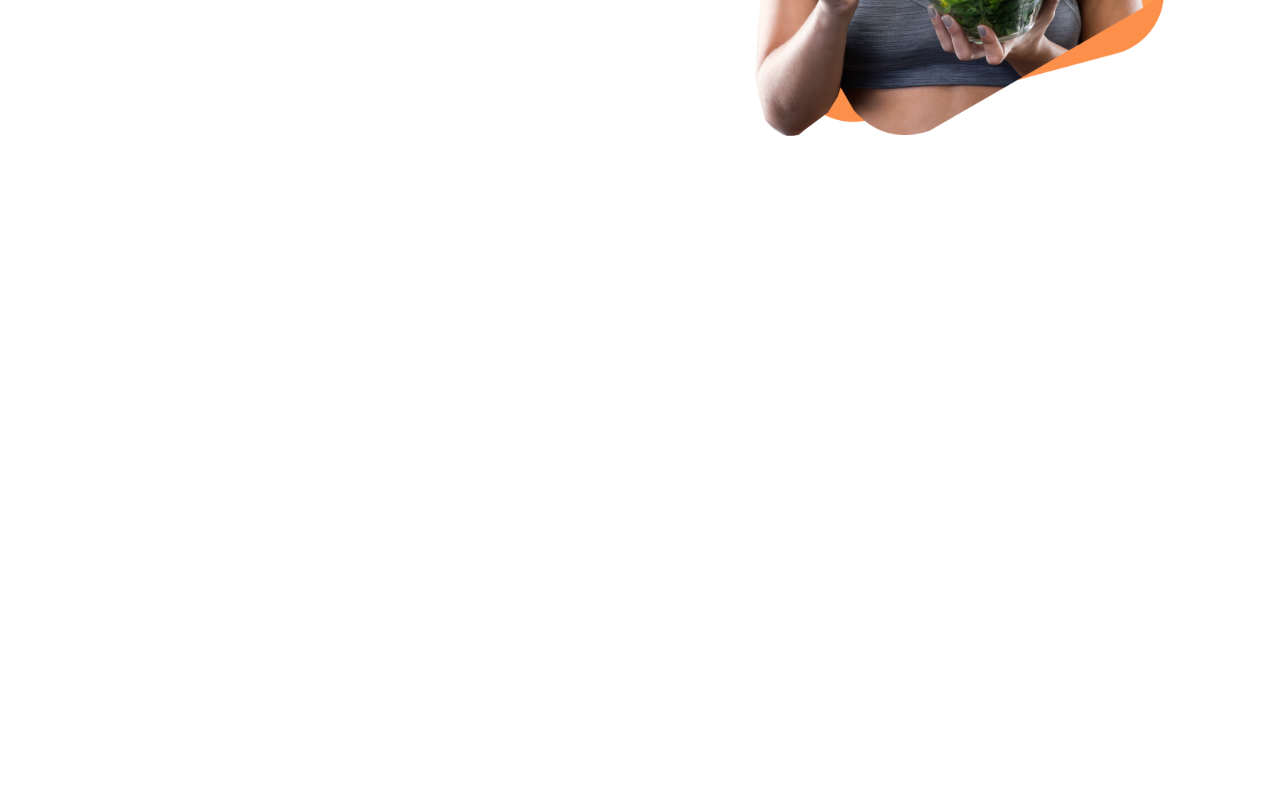
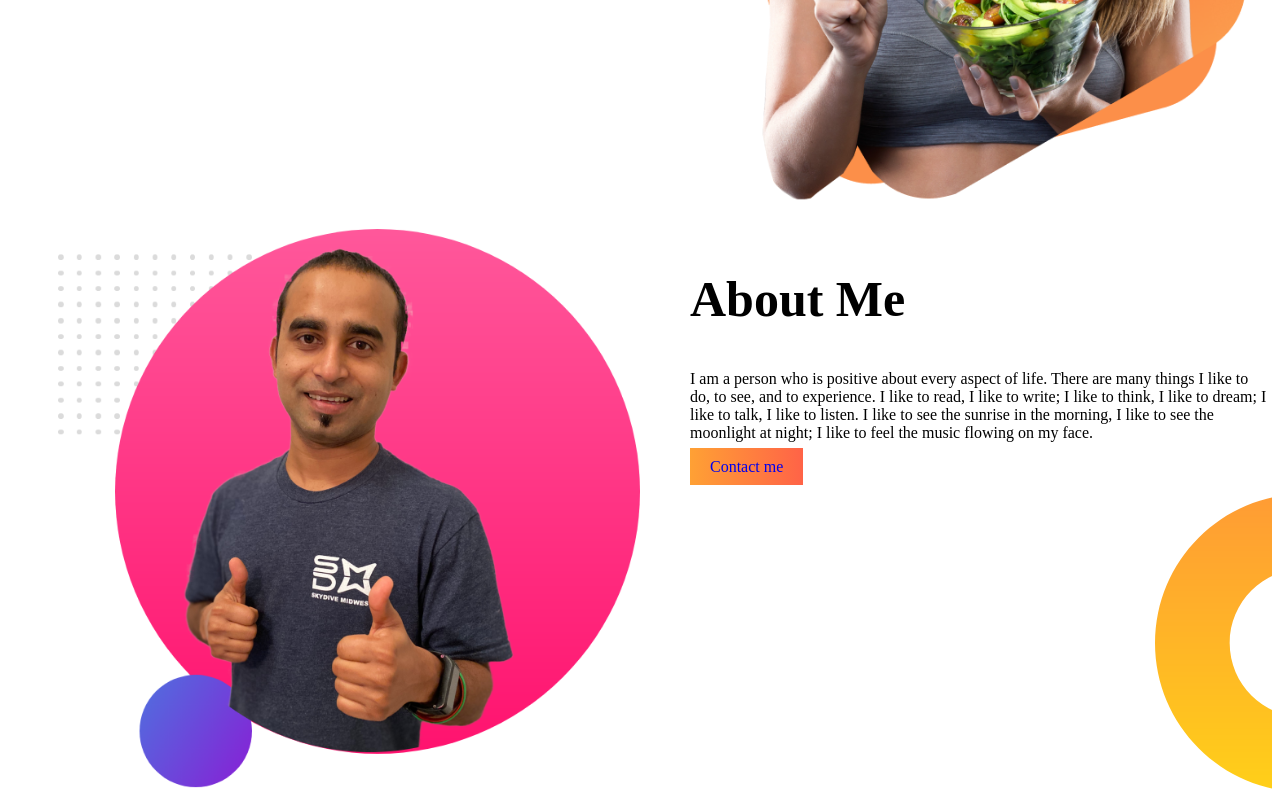
Before and after one commit to xaveer-Arif/assignment, a plain HTML site: page index.html in a window 1280 px wide. Shown: the part 444-1244 px from the top of the page. Before the commit the page ends 800 px from the top, so only its background shows below. Drawn offline with Linux system fonts and the light colour scheme.

Commit message:
sceond part

```diff
--- a/index.html
+++ b/index.html
@@ -15,12 +15,27 @@
                 <h1>With Food Network</h1>
                 <p>Imagine you don't need a diet because we provide
                     healthy and delicious food for you!</p>
-                 <a class="bottom" target="_blank" href="">Order Food</a>
+                 <a class="bottom" target="_blank" href="https://github.com/xaveerarif/assignment">Order Food</a>
             </div>
             <div class="half-width">
                 <img src="img/first girl.png" alt="">
             </div>
         </section>
 
+
+        <section class="flex first-cover">
+            <div class="half-width">
+                <img src="img/jhankar2.png" alt="">
+            </div>
+
+            <div class="half-width">
+                    <h1>About Me</h1>
+                    <p>I am a person who is positive about every aspect of life. There are many things I like to do, to see, and to experience. I like to read, I like to write; I like to think, I like to dream; I like to talk, I like to listen. I like to see the sunrise in the morning, I like to see the moonlight at night; I like to feel the music flowing on my face.</p>
+                        <a class="bottom" target="_blank" href="https://github.com/xaveerarif/assignment">Contact me</a>
+
+
+            </div>
+        </section>
+
 </body>
 </html>
--- a/style.css
+++ b/style.css
@@ -1,5 +1,6 @@
 .flex{
     display: flex;
+
 }
 .half-width{
     width: 50%;
@@ -7,7 +8,7 @@
 
 }
 .half-width img{
-    width: 90%;
+    width: 100%;
 
 }
 h1{
@@ -23,3 +24,9 @@ h1{
 
 
 }
+.first-cover{
+   background-image: url(img/2nd\ bg.png);
+   background-repeat: no-repeat;
+   background-position:right bottom;
+
+}
```
Also changed, not shown: img/2nd bg.png (added), img/7.png (added), img/jhankar2.png (added).
